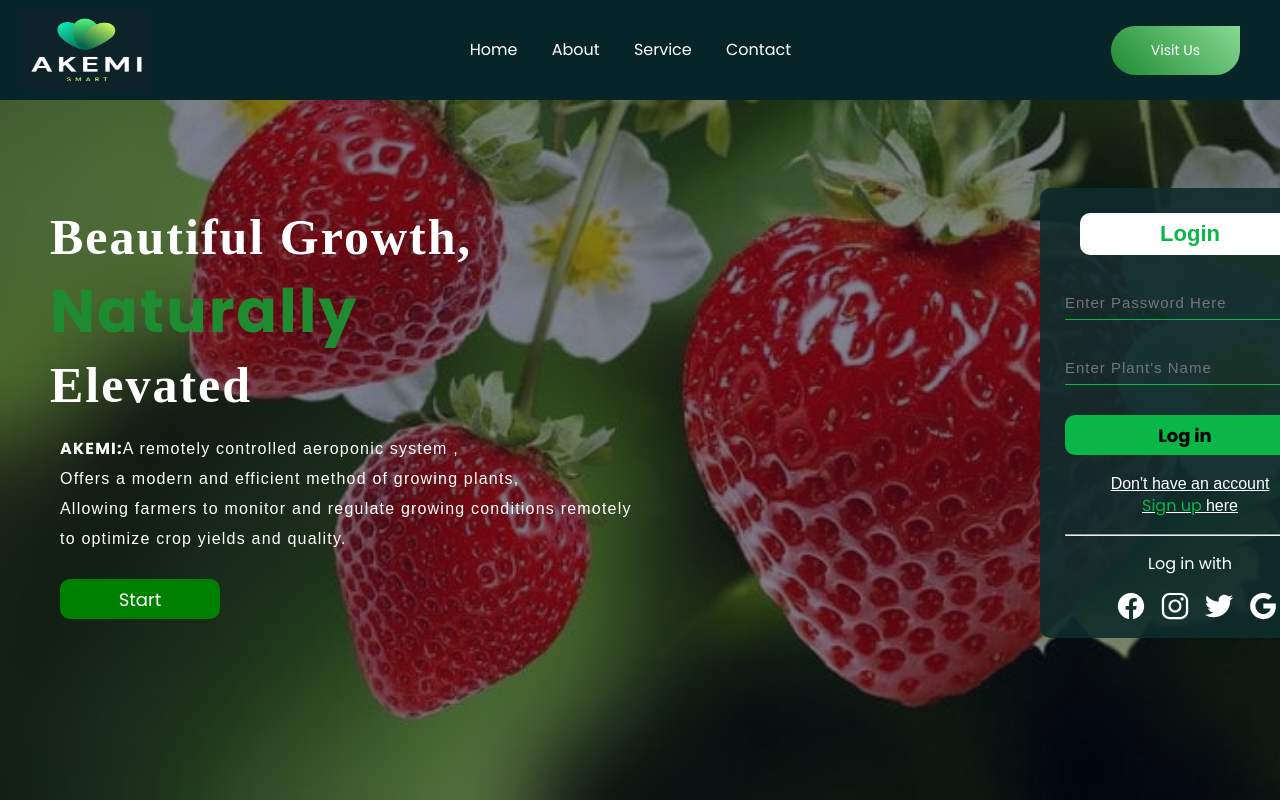
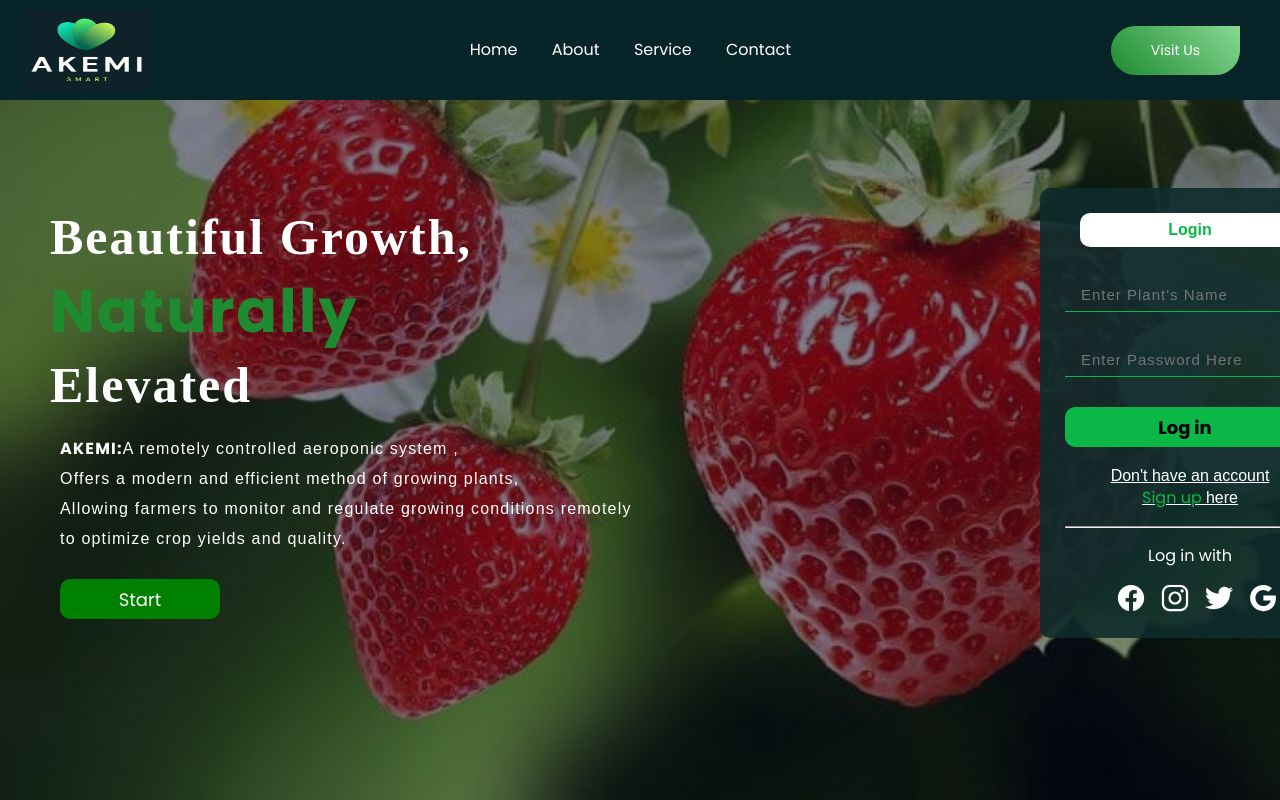
Before and after one commit to iOufakir/AkEMI, a website: page public/index.html in a window 1280 px wide. Shown: the top 800 px of the page. Drawn offline with nearby package versions, Linux system fonts and the light colour scheme.

Commit message:
Update code

```diff
--- a/public/index.html
+++ b/public/index.html
@@ -1,14 +1,20 @@
 <!DOCTYPE html>
-<html lang="fr">
+<html>
+
 <head>
-       <meta name="viewport" content="with=device-width,initial-scale=1.0" >
+    <meta name="viewport" content="with=device-width,initial-scale=1.0">
 
     <title>AkEMI</title>
     <link rel="stylesheet" href="style.css">
-        <link href="https://fonts.googleapis.com/css2?family=Poppins:wght@100;200;300;400;600;700&display=swap" rel="stylesheet">
-        <link rel="stylesheet" href="https://stackpath.bootstrapcdn.com/font-awesome/4.7.0/css/font-awesome.min.css" integrity="sha384-wvfXpqpZZVQGK6TAh5PVlGOfQNHSoD2xbE+QkPxCAFlNEevoEH3Sl0sibVcOQVnN" crossorigin="anonymous">
+    <link href="https://fonts.googleapis.com/css2?family=Poppins:wght@100;200;300;400;600;700&display=swap"
+        rel="stylesheet">
+    <link rel="stylesheet" href="https://stackpath.bootstrapcdn.com/font-awesome/4.7.0/css/font-awesome.min.css"
+        integrity="sha384-wvfXpqpZZVQGK6TAh5PVlGOfQNHSoD2xbE+QkPxCAFlNEevoEH3Sl0sibVcOQVnN" crossorigin="anonymous">
 
+    <script src="https://unpkg.com/ionicons@5.4.0/dist/ionicons.js"></script>
+    <script src="main.js"></script>
 </head>
+
 <body>
     <div class="all">
         <div class="hero">
@@ -29,113 +35,49 @@
         </div>
 
         <div class="content">
-                <h1>Beautiful Growth,<br/><span>Naturally</span> <br>Elevated</h1>
-                <p class="par"><b>AKEMI:</b>A remotely controlled aeroponic system ,<br> Offers a modern and efficient method of growing plants,<br>Allowing farmers to monitor and regulate growing conditions remotely <br>to optimize crop yields and quality.</p>
+            <h1>Beautiful Growth,<br /><span>Naturally</span> <br>Elevated</h1>
+            <p class="par"><b>AKEMI:</b>A remotely controlled aeroponic system ,<br> Offers a modern and efficient
+                method of growing plants,<br>Allowing farmers to monitor and regulate growing conditions remotely <br>to
+                optimize crop yields and quality.</p>
 
             <button class="cn"><a href="#">Start</a></button>
 
-                <!--<img src="images/tower.jpeg">-->
-
             <div class="form">
                 <h2>Login</h2>
-                    <input type="password" name="password" placeholder="Enter Password Here">
-                    <input type="text" name="Plant" placeholder="Enter Plant's Name">
-                    <button class="btnn"><a href="#">Log in</a></button>
+                <input id="plantInput" type="text" name="Plant" placeholder="Enter Plant's Name">
+                <input id="passwordInput" type="password" name="password" placeholder="Enter Password Here">
+                <button id="loginButton" class="btnn"><a href="#">Log in</a></button>
 
                 <p class="link">Don't have an account<br>
-                    <a href="#"> Sign up </a> here</a></p>
-                    <hr/>
+                    <a href="#"> Sign up </a> here</a>
+                </p>
+                <hr />
                 <p class="liw">Log in with</p>
 
                 <div class="icons">
-                        <a href="#"><ion-icon name="logo-facebook"></ion-icon></a>
-                        <a href="#"><ion-icon name="logo-instagram"></ion-icon></a>
-                        <a href="#"><ion-icon name="logo-twitter"></ion-icon></a>
-                        <a href="#"><ion-icon name="logo-google"></ion-icon></a>
+                    <a href="#">
+                        <ion-icon name="logo-facebook"></ion-icon>
+                    </a>
+                    <a href="#">
+                        <ion-icon name="logo-instagram"></ion-icon>
+                    </a>
+                    <a href="#">
+                        <ion-icon name="logo-twitter"></ion-icon>
+                    </a>
+                    <a href="#">
+                        <ion-icon name="logo-google"></ion-icon>
+                    </a>
 
                 </div>
-
-
-
             </div>
 
         </div>
     </div>
-        <script src="https://unpkg.com/ionicons@5.4.0/dist/ionicons.js"></script>
-
-        <!--<section id="about">
-            <h1 class="title">About</h1>
-            <div class="img-desc">
-                <div class="left">
-                    <video src="images/video.mp4" autoplay loop></video>
-                </div>
-                <div class="right">
-                    <h3>How does our AKEMI work?</h3>
-                    <p>Akemi is an innovative aeroponic system designed to grow plants without soil. By placing seeds in Rockwool, which absorbs nutrient solutions, the plants can thrive in a controlled environment. The system includes a reservoir, a pump, and an outer tube with pots to hold the plants, allowing nutrient solution to flow and water the suspended roots without submerging the plants.
-                    </p>
-
-                </div>
-
-            </div>
-
-        </section>-->
-
-
-        <!--<section id="plantes">
-            <h1 class="title">Plantes</h1>
-            <div class="contenu">
-                *****box***
-                <div class="box">
-                    <img src="images/tomates.png">
-                    <div class="contenu">
-                        <div>
-                            <h4>Tomate</h4>
-                            <p>Take your tomatoes to new heights with our aeroponic system for growing air-tomatoes.</p>
-                            <p>Airborne tomatoes: a revolution of freshness cultivated in the air.</p>
-                            <a href="#">Read More</a>
-                        </div>
-
-                    </div>
-
-                </div>
-                *box****
-                ***box****
-                <div class="box">
-                    <img src="images/tomates.png">
-                    <div class="contenu">
-                        <div>
-                            <h4>Tomate</h4>
-                            <p>Take your tomatoes to new heights with our aeroponic system for growing air-tomatoes.</p>
-                            <p>Airborne tomatoes: a revolution of freshness cultivated in the air.</p>
-                            <a href="#">Read More</a>
-                        </div>
-
-                    </div>
-
-                </div>
-                **box**
-                **box**
-                <div class="box">
-                    <img src="images/tomates.png">
-                    <div class="contenu">
-                        <div>
-                            <h4>Tomate</h4>
-                            <p>Take your tomatoes to new heights with our aeroponic system for growing air-tomatoes.</p>
-                            <p>Airborne tomatoes: a revolution of freshness cultivated in the air.</p>
-                            <a href="#">Read More</a>
-                        </div>
-
-                    </div>
-
-                </div>
-               ***box***
-            </div>
-
-        </section>-->
 
     <section id="about" class="plants">
         <h1>Plants</h1>
-            <p>Elevate your plants to new heights with our aeroponic system for growing air-plants: the aerial path to a bountiful and flavorful harvest!</p>
+        <p>Elevate your plants to new heights with our aeroponic system for growing air-plants: the aerial path to a
+            bountiful and flavorful harvest!</p>
 
         <div class="row">
             <div class="plants-col">
@@ -163,7 +105,8 @@
     <section id="contact" class="contact">
         <div class="footer">
             <h2>Contact Us</h2>
-                <p>Feel free to contact us for any questions, suggestions, or inquiries. Our team is here to assist you and provide you with the information you need.</p>
+            <p>Feel free to contact us for any questions, suggestions, or inquiries. Our team is here to assist you and
+                provide you with the information you need.</p>
         </div>
         <div class="container">
             <div class="contactInfo">
@@ -217,7 +160,6 @@
         </div>
     </section>
 
+</body>
 
-
-    </body>
 </html>
--- a/public/style.css
+++ b/public/style.css
@@ -177,7 +177,7 @@ nav ul li a:hover::after {
   font-family: sans-serif;
   text-align: center;
   color: rgb(11, 183, 71);
-  font-size: 22px;
+  font-size: 16px;
   background-color: #fff;
   border-radius: 10px;
   margin: 2px;
@@ -188,6 +188,7 @@ nav ul li a:hover::after {
 .form input {
   width: 240px;
   height: 35px;
+  padding-left: 1rem;
   background: transparent;
   border-bottom: 1px solid rgb(11, 183, 71);
   border-top: none;
@@ -248,9 +249,9 @@ nav ul li a:hover::after {
 }
 
 .icons {
-    display: flex;
-    align-items: center;
-    justify-content: center;
+  display: flex;
+  align-items: center;
+  justify-content: center;
 }
 
 .icons a {
```
Also changed, not shown: server.js (+8 -0 lines). Lines whose indentation alone changed are shown as unchanged.
